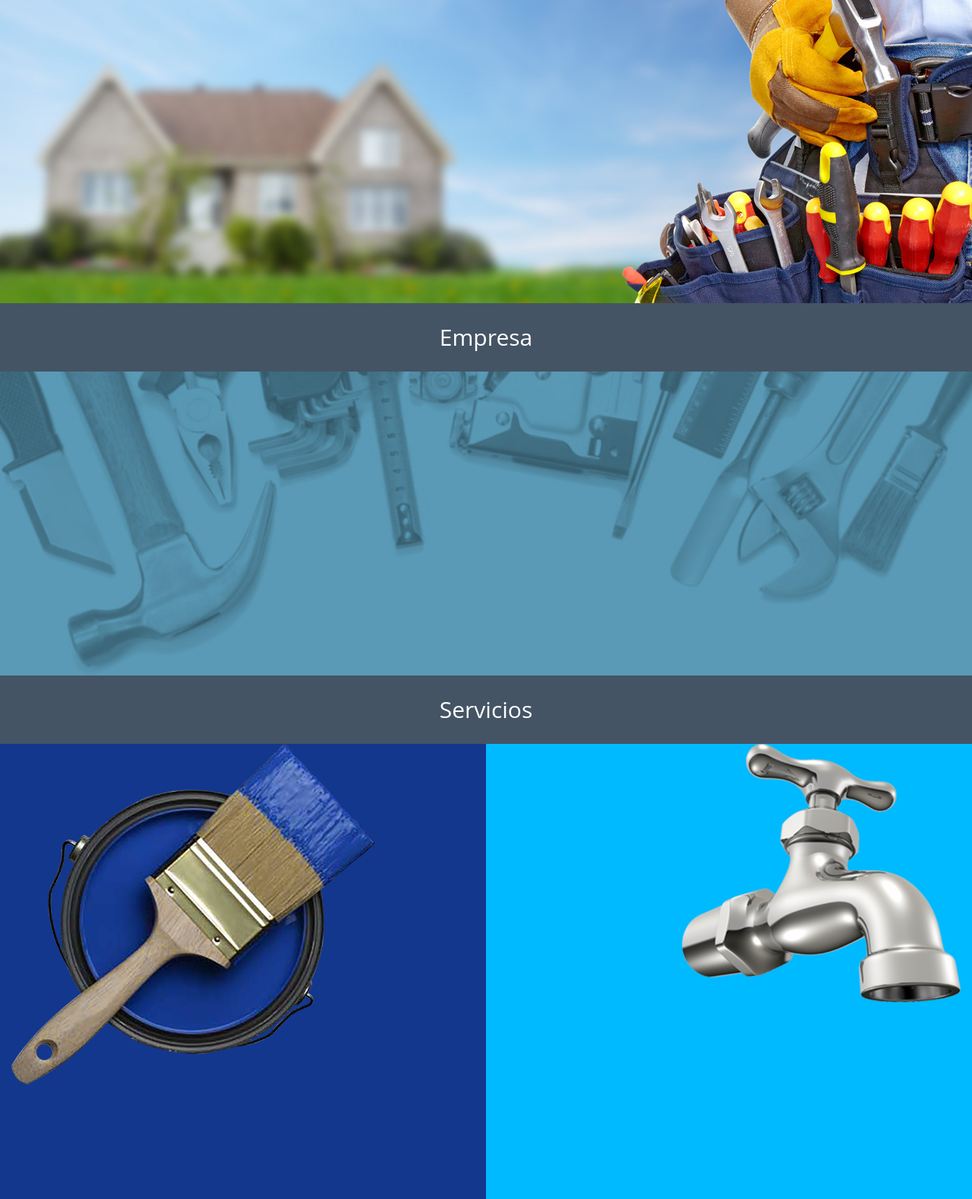
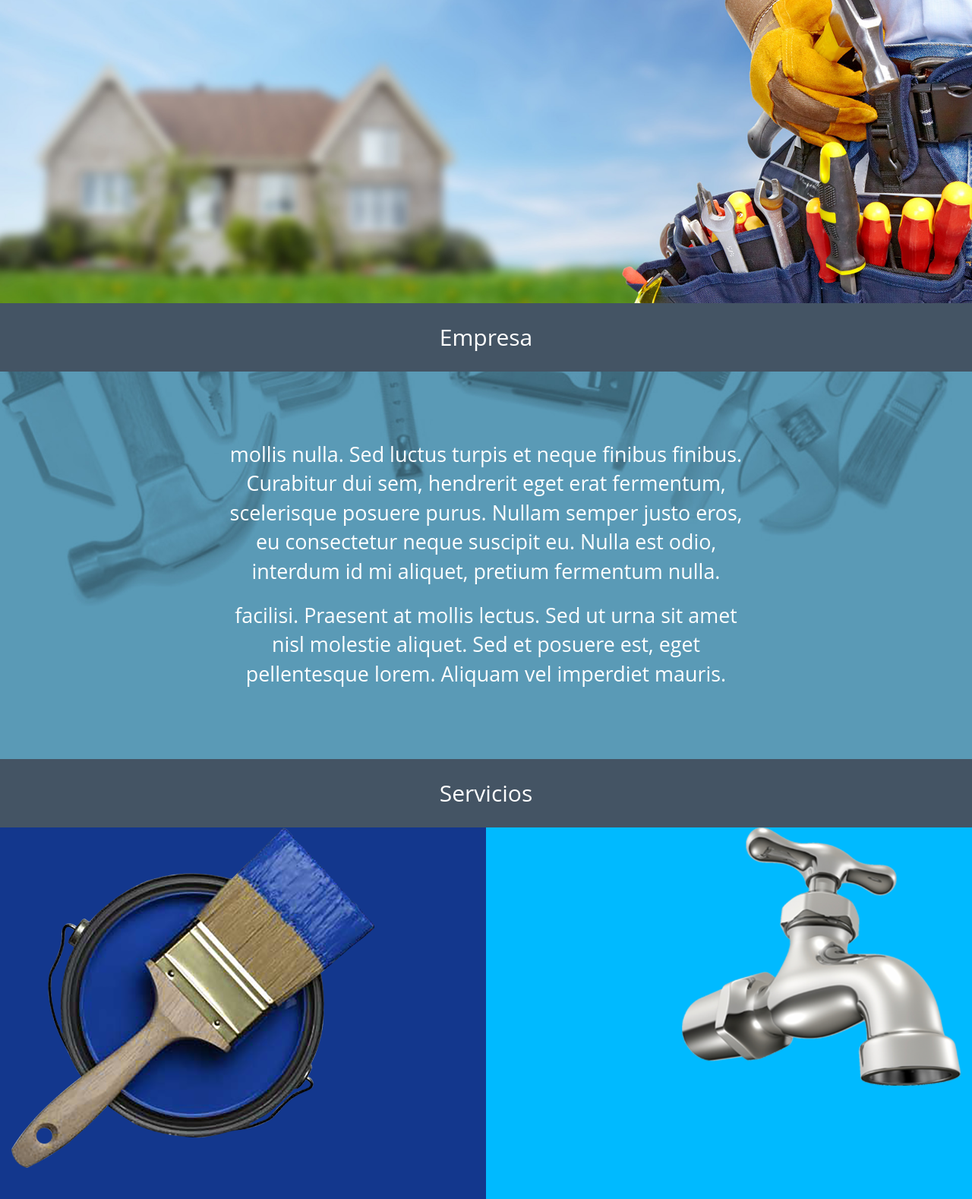
Before and after one commit to hippiechaka/delacsa, a PHP site: page / in a window 1280 px wide. Shown: the part 91-1669 px from the top of the page at 76% size. Run offline with PHP 8.4, Linux system fonts and the light colour scheme; grey boxes labelled with a size stand in for pictures from a placeholder-image service; some libraries are stand-ins or nearby versions.

Commit message:
empresa (texto)

```diff
--- a/css/main.css
+++ b/css/main.css
@@ -77,6 +77,12 @@ a.circleSocialBtn i{
 a.circleSocialBtn i.fa-facebook{left:9px;}
 a.circleSocialBtn#facebook:hover{background:#3b5998;border-color:#3b5998;}
 a.circleSocialBtn#facebook:hover i{color:#fff;}
+
+
+#empresa{background-color:#5a9ab6;background-image:url("../images/empresa.jpg");background-size:contain;background-repeat:no-repeat;min-height:600px;}
+#empresa .contenido{text-align:center;font-size:1.680em;max-width:60%;margin:90px auto; color:#fff;}
+#empresa .contenido p{margin:20px auto;}
+
 #servicios{}
 #servicios .col-md-6{min-height:600px;}
 #serv1{background-color:#13378d;}
--- a/sections_es/content.php
+++ b/sections_es/content.php
@@ -43,7 +43,12 @@
 	<div class="divider">
 		<h2>Empresa</h2>
 	</div>
-	<img src="images/empresa.jpg" alt="" class="img-responsive">
+	<div class="container">
+		<div class="contenido">
+			<p>mollis nulla. Sed luctus turpis et neque finibus finibus. Curabitur dui sem, hendrerit eget erat fermentum, scelerisque posuere purus. Nullam semper justo eros, eu consectetur neque suscipit eu. Nulla est odio, interdum id mi aliquet, pretium fermentum nulla.</p>
+			<p>facilisi. Praesent at mollis lectus. Sed ut urna sit amet nisl molestie aliquet. Sed et posuere est, eget pellentesque lorem. Aliquam vel imperdiet mauris.</p>
+		</div>
+	</div>
 </section>
 
 
```
